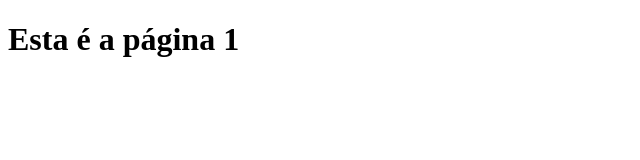
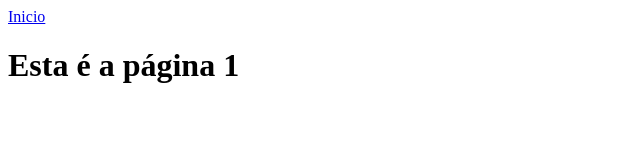
Before and after one commit to WilliamTrindade/Curso-HTML-CSS-JS, a plain HTML site: page Aula5/pasta1/pagina1.html in a window 1280 px wide. Shown: the whole page, without its empty margins (0-640 px from the left). Drawn offline with Linux system fonts and the light colour scheme.

Commit message:
Update pagina1.html

```diff
--- a/Aula5/pasta1/pagina1.html
+++ b/Aula5/pasta1/pagina1.html
@@ -7,6 +7,7 @@
 	</head>
 
 	<body>
+		<a href="../">Inicio</a><br>
 		<h1>Esta é a página 1</h1>
 	</body>
 
```
